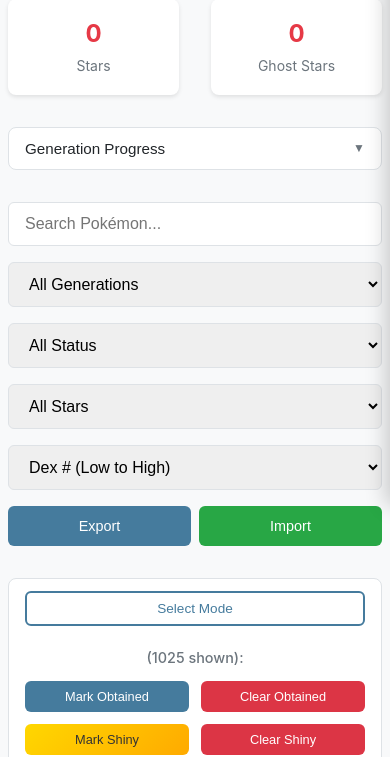
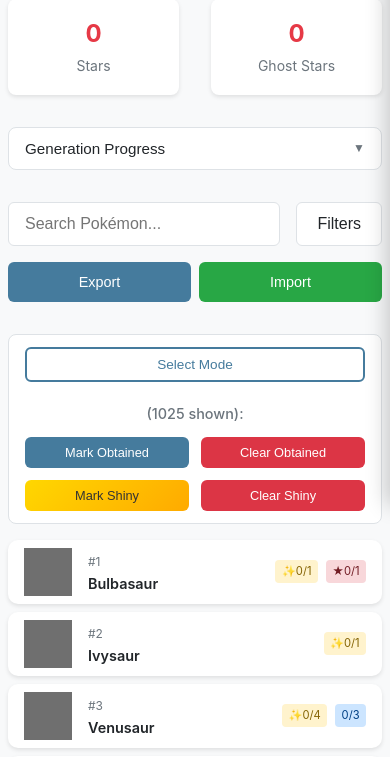
Before and after one commit to Feythnin/Masterdex-Challenge-App, a Flask app: page /tracker in a window 390 px wide. Shown: the part 339-1096 px from the top of the page. Run offline with Flask 3, Linux system fonts and the light colour scheme; the visitor is signed in with stand-in values (Sample User, id 1); data that the repository does not hold is empty; grey boxes are pictures that could not be loaded.

Commit message:
Add collapsible filter panel and fix security vulnerabilities
- Add toggle button to show/hide filter dropdowns on tracker page
- Display active filter count badge when filters are applied
- Keep search input and export/import buttons always visible
- Add mobile-responsive styles for collapsed filter panel

Security fixes:
- Generate secure random SECRET_KEY in development
- Require SECRET_KEY env var in production (raises error if missing)
- Disable debug mode by default, require FLASK_DEBUG=1 to enable

Co-Authored-By: Claude Opus 4.5 <noreply@anthropic.com>

```diff
--- a/app.py
+++ b/app.py
@@ -9,7 +9,17 @@ import csv
 import io
 
 app = Flask(__name__)
-app.config['SECRET_KEY'] = os.environ.get('SECRET_KEY', 'dev-secret-key-change-in-production')
+
+# Security: SECRET_KEY must be set in production
+# In development, a random key is generated (sessions won't persist across restarts)
+secret_key = os.environ.get('SECRET_KEY')
+if not secret_key:
+    import secrets
+    secret_key = secrets.token_hex(32)
+    if os.environ.get('FLASK_ENV') == 'production':
+        raise RuntimeError("SECRET_KEY environment variable must be set in production!")
+app.config['SECRET_KEY'] = secret_key
+
 app.config['SQLALCHEMY_DATABASE_URI'] = 'sqlite:///pokemon_tracker.db'
 app.config['SQLALCHEMY_TRACK_MODIFICATIONS'] = False
 
@@ -618,4 +628,6 @@ if __name__ == '__main__':
         db.create_all()
         # Run migration for existing male/female data
         migrate_gender_to_forms()
-    app.run(debug=True, port=5000)
+    # Security: Debug mode only enabled if FLASK_DEBUG=1 is set
+    debug_mode = os.environ.get('FLASK_DEBUG', '0') == '1'
+    app.run(debug=debug_mode, port=5000)
--- a/static/style.css
+++ b/static/style.css
@@ -566,6 +566,58 @@ body {
 .btn-import:hover {
     background: #218838;
     transform: scale(1.02);
+}
+
+/* Filter Toggle Button */
+.btn-filters-toggle {
+    padding: 0.75rem 1.25rem;
+    border: 1px solid var(--border-color);
+    border-radius: 6px;
+    background: var(--card-bg);
+    color: var(--text-color);
+    font-size: 1rem;
+    cursor: pointer;
+    transition: all 0.2s ease;
+    display: flex;
+    align-items: center;
+    gap: 0.5rem;
+}
+
+.btn-filters-toggle:hover {
+    background: var(--secondary-color);
+    color: white;
+    border-color: var(--secondary-color);
+}
+
+.btn-filters-toggle.active {
+    background: var(--secondary-color);
+    color: white;
+    border-color: var(--secondary-color);
+}
+
+.filter-count {
+    background: var(--primary-color);
+    color: white;
+    padding: 0.15rem 0.5rem;
+    border-radius: 10px;
+    font-size: 0.8rem;
+    font-weight: bold;
+}
+
+.filter-count:empty {
+    display: none;
+}
+
+/* Collapsible Filters Panel */
+.filters-panel {
+    display: flex;
+    gap: 1rem;
+    padding: 1rem;
+    background: var(--card-bg);
+    border: 1px solid var(--border-color);
+    border-radius: 8px;
+    margin-bottom: 1rem;
+    flex-wrap: wrap;
 }
 
 .no-results {
@@ -1184,11 +1236,24 @@ body {
     }
 
     .filters-bar {
+        flex-direction: row;
+        flex-wrap: wrap;
+    }
+
+    .filters-bar .search-input {
+        flex: 1;
+        min-width: 150px;
+    }
+
+    .filters-bar .btn-filters-toggle {
+        flex-shrink: 0;
+    }
+
+    .filters-panel {
         flex-direction: column;
     }
 
-    .search-input,
-    .filter-select {
+    .filters-panel .filter-select {
         width: 100%;
     }
 
--- a/templates/tracker.html
+++ b/templates/tracker.html
@@ -44,6 +44,17 @@
 
 <div class="filters-bar">
     <input type="text" id="searchInput" placeholder="Search Pokémon..." class="search-input">
+    <button class="btn-filters-toggle" id="filtersToggle">
+        Filters <span class="filter-count" id="filterCount"></span>
+    </button>
+    <div class="data-buttons">
+        <button class="btn-export" id="exportBtn" title="Export data to CSV">Export</button>
+        <button class="btn-import" id="importBtn" title="Import data from CSV">Import</button>
+        <input type="file" id="importFile" accept=".csv" style="display: none;">
+    </div>
+</div>
+
+<div class="filters-panel" id="filtersPanel" style="display: none;">
     <select id="generationFilter" class="filter-select">
         <option value="">All Generations</option>
         <option value="1">Gen 1</option>
@@ -80,11 +91,6 @@
         <option value="completion-desc">Most Complete</option>
         <option value="completion-asc">Least Complete</option>
     </select>
-    <div class="data-buttons">
-        <button class="btn-export" id="exportBtn" title="Export data to CSV">Export</button>
-        <button class="btn-import" id="importBtn" title="Import data from CSV">Import</button>
-        <input type="file" id="importFile" accept=".csv" style="display: none;">
-    </div>
 </div>
 
 <div class="bulk-actions-bar">
@@ -231,6 +237,21 @@ function getCompletionScore(pokemon) {
     }
 
     return score / total;
+}
+
+// Update filter count badge
+function updateFilterCount() {
+    const genFilter = document.getElementById('generationFilter').value;
+    const statusFilter = document.getElementById('statusFilter').value;
+    const starFilter = document.getElementById('starFilter').value;
+
+    let count = 0;
+    if (genFilter) count++;
+    if (statusFilter) count++;
+    if (starFilter) count++;
+
+    const countEl = document.getElementById('filterCount');
+    countEl.textContent = count > 0 ? count : '';
 }
 
 function getFilteredPokemon() {
@@ -2233,6 +2254,19 @@ document.addEventListener('DOMContentLoaded', () => {
         }
     });
 
+    // Filters panel toggle
+    document.getElementById('filtersToggle').addEventListener('click', function() {
+        const panel = document.getElementById('filtersPanel');
+        const isVisible = panel.style.display !== 'none';
+        panel.style.display = isVisible ? 'none' : 'flex';
+        this.classList.toggle('active', !isVisible);
+    });
+
+    // Update filter count when filters change
+    document.getElementById('generationFilter').addEventListener('change', updateFilterCount);
+    document.getElementById('statusFilter').addEventListener('change', updateFilterCount);
+    document.getElementById('starFilter').addEventListener('change', updateFilterCount);
+
     // Selection mode buttons
     document.getElementById('selectModeBtn').addEventListener('click', toggleSelectMode);
     document.getElementById('selectAllBtn').addEventListener('click', selectAllFiltered);
```
